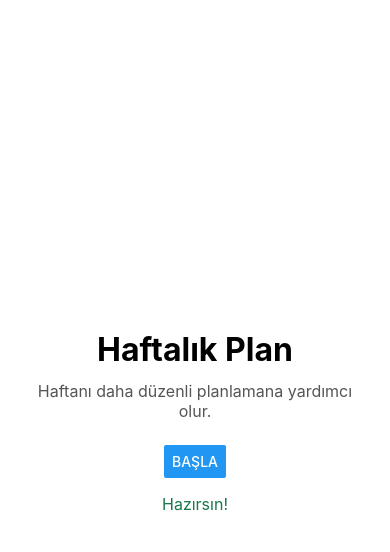
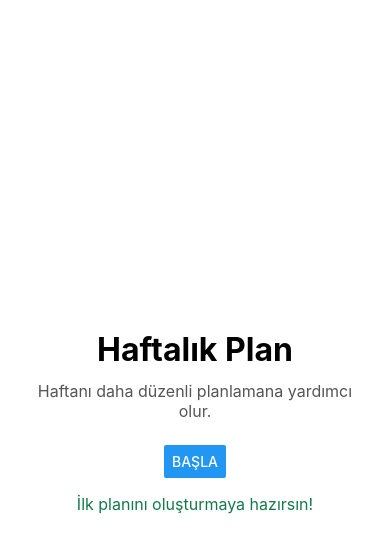
Before and after one commit to alkang53/haftalik-plan, a React Native app: screen / in a window 390 px wide. Both pictures are taken after a click on the button "BAŞLA". Shown: the top 552 px of the page. Built offline with nearby package versions, Linux system fonts and the light colour scheme.

Commit message:
feat: update start message

```diff
--- a/App.tsx
+++ b/App.tsx
@@ -16,7 +16,9 @@ export default function App() {
         onPress={() => setStarted(true)}
         accessibilityLabel="Haftalık Plan uygulamasını başlat"
       />
-      {started && <Text style={styles.started}>Hazırsın!</Text>}
+      {started && (
+        <Text style={styles.started}>İlk planını oluşturmaya hazırsın!</Text>
+      )}
       <StatusBar style="auto" />
     </View>
   );
```
